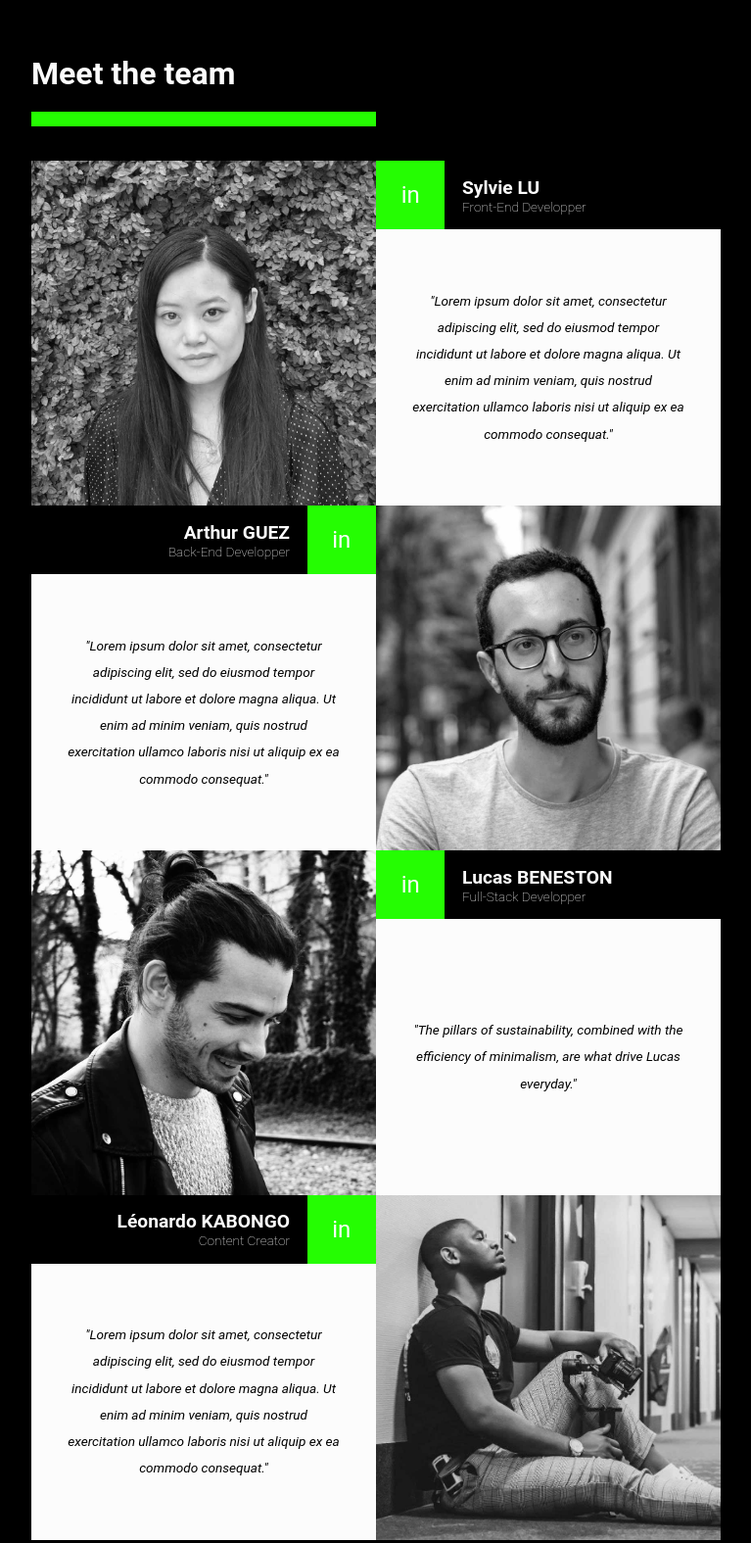
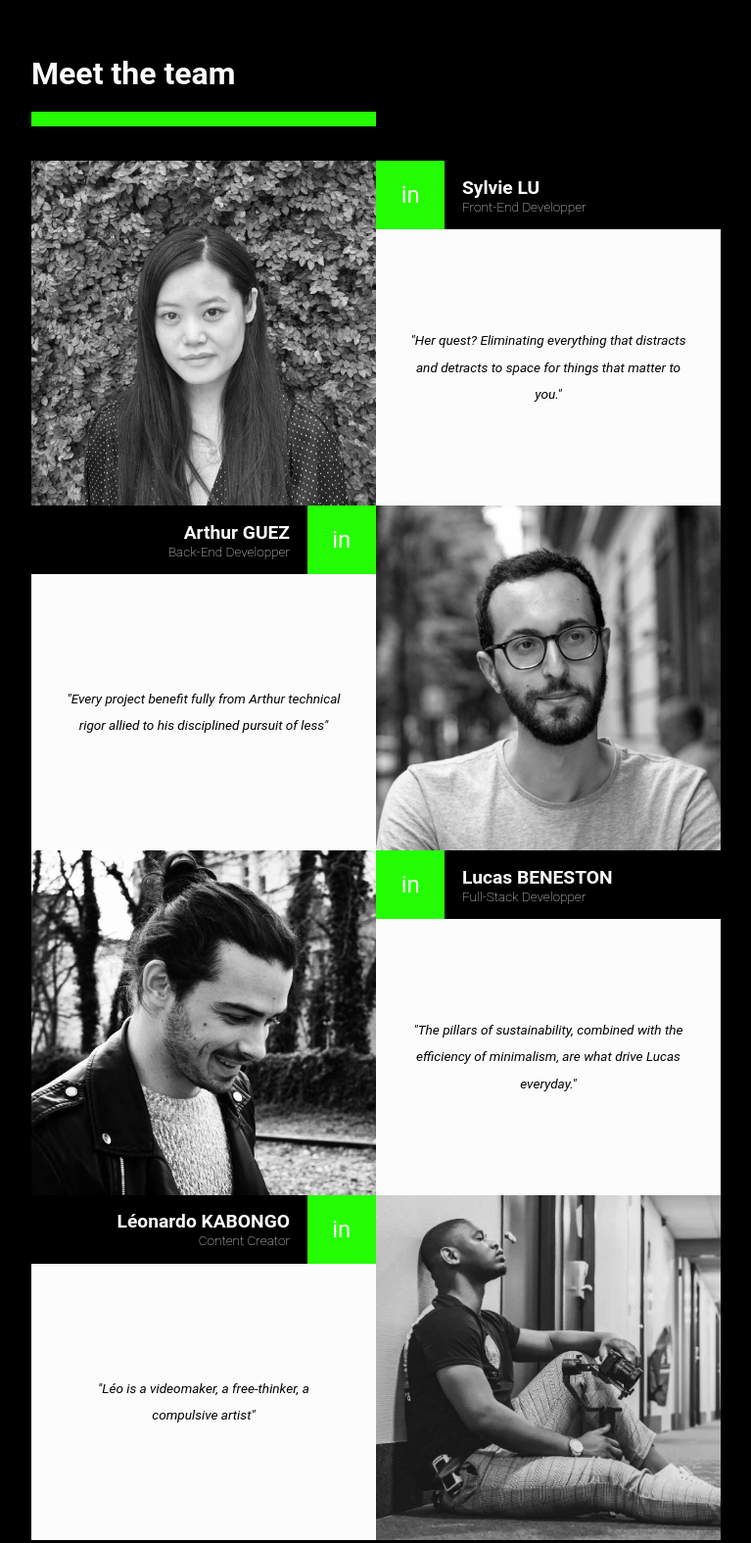
Before and after one commit to ArthurGuez/2020_fil_rouge, a plain HTML site: page index.html in a window 1280 px wide. Shown: the part 2456-4031 px from the top of the page at 98% size, without its empty margins (32-799 px from the left). Drawn offline with nearby package versions, Linux system fonts and the light colour scheme.

Commit message:
team members descriptions added

```diff
--- a/index.html
+++ b/index.html
@@ -130,7 +130,7 @@
                 </div>
             </div>
             <div class="texte_team">
-            <p>"Lorem ipsum dolor sit amet, consectetur adipiscing elit, sed do eiusmod tempor incididunt ut labore et dolore magna aliqua. Ut enim ad minim veniam, quis nostrud exercitation ullamco laboris nisi ut aliquip ex ea commodo consequat."</p>
+            <p>"Her quest? Eliminating everything that distracts and detracts to space for things that matter to you."</p>
             </div>
         </div>
 
@@ -147,7 +147,7 @@
                     </div>
                 </div>
                 <div class="texte_team">
-                    <p>"Lorem ipsum dolor sit amet, consectetur adipiscing elit, sed do eiusmod tempor incididunt ut labore et dolore magna aliqua. Ut enim ad minim veniam, quis nostrud exercitation ullamco laboris nisi ut aliquip ex ea commodo consequat."</p>
+                    <p>"Every project benefit fully from Arthur technical rigor allied to his disciplined pursuit of less"</p>
                 </div>
             </div>
             <div class="box"> <!-- Partie photo -->
@@ -189,7 +189,7 @@
                     </div>
                 </div>
                 <div class="texte_team">
-                    <p>"Lorem ipsum dolor sit amet, consectetur adipiscing elit, sed do eiusmod tempor incididunt ut labore et dolore magna aliqua. Ut enim ad minim veniam, quis nostrud exercitation ullamco laboris nisi ut aliquip ex ea commodo consequat."</p>
+                    <p>"Léo is a videomaker, a free-thinker, a compulsive artist"</p>
                 </div>
             </div>
             <div class="box"> <!-- Partie photo -->
```
